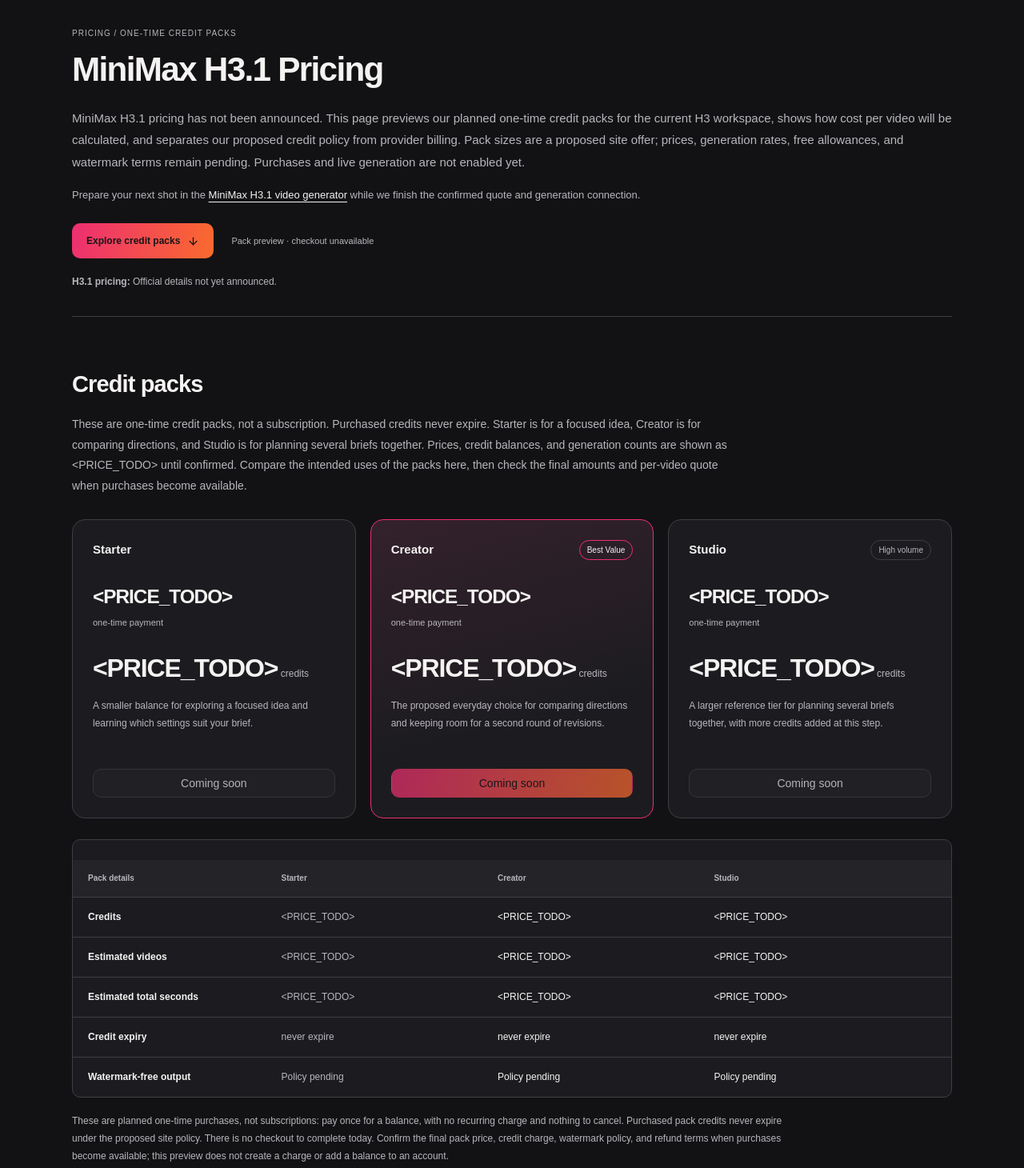
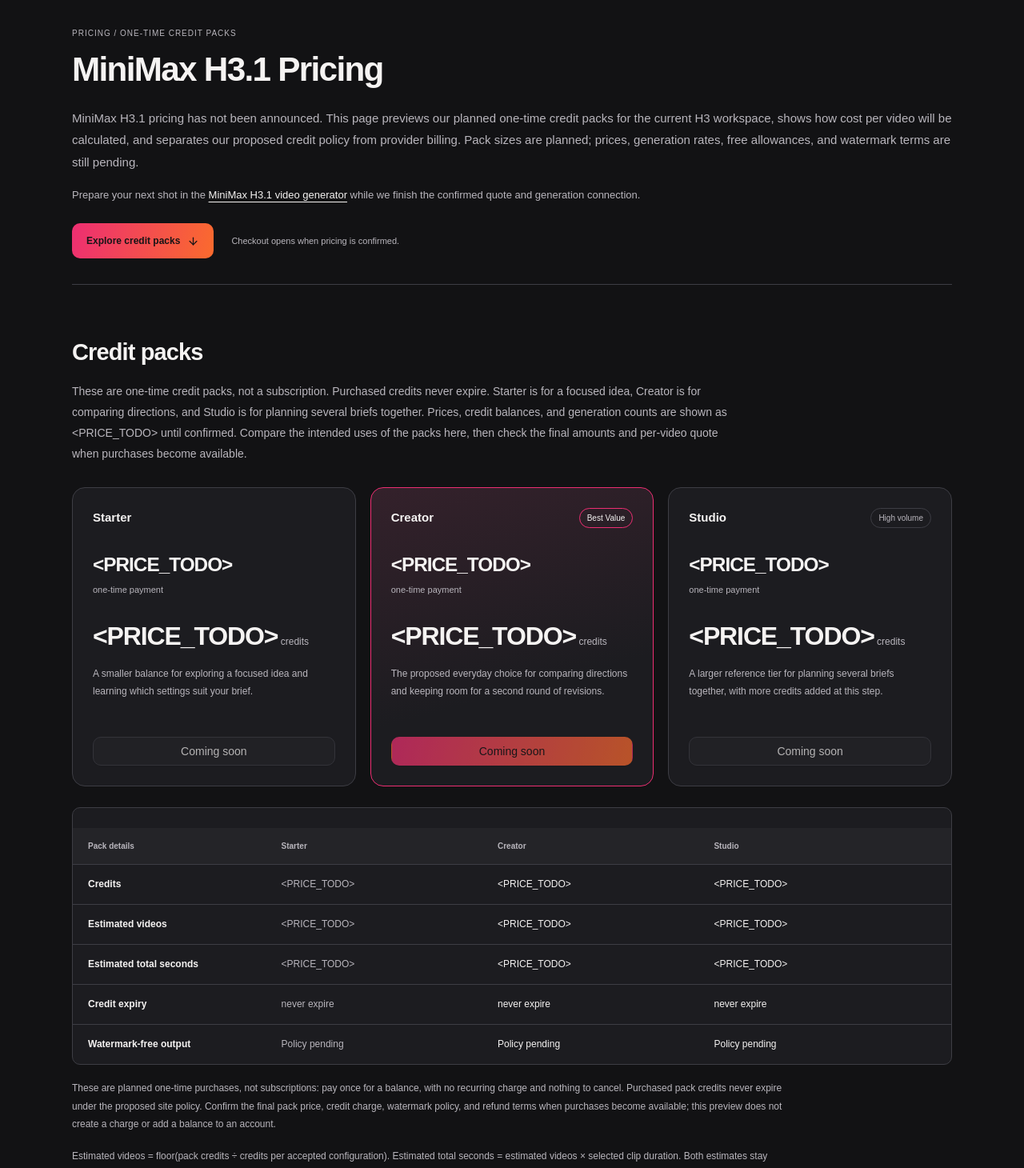
Before and after one commit to diegobona/Minimax-H31, a Next.js app in the folder apps/next-app/: page /minimax-h3.1-pricing in a window 1280 px wide. Shown: the part 80-1540 px from the top of the page at 80% size. Built offline with nearby package versions, Linux system fonts and the light colour scheme; a web font is replaced by a local one.

Commit message:
收敛定价说明并保留三档占位（app/minimax-h3.1-pricing）

```diff
--- a/apps/next-app/app/minimax-h3.1-pricing/page.tsx
+++ b/apps/next-app/app/minimax-h3.1-pricing/page.tsx
@@ -2,8 +2,8 @@
 import Link from 'next/link';
 import { ArrowDown, ArrowUpRight, ChevronDown } from 'lucide-react';
 import { Button } from '@libs/react-shared/ui/button';
-import { PRICING_UPDATED, pricingContent as c } from '@/content/pricing';
-import { DEFAULT_OG_IMAGE, OFFICIAL_UNKNOWN } from '@/content/home';
+import { pricingContent as c } from '@/content/pricing';
+import { DEFAULT_OG_IMAGE } from '@/content/home';
 
 export const metadata: Metadata = {
   title: { absolute: c.metadata.title },
@@ -12,21 +12,15 @@
   openGraph: { title: c.metadata.title, description: c.metadata.description, url: '/minimax-h3.1-pricing', type: 'website', images: [DEFAULT_OG_IMAGE] },
 };
 
-function UpdatedTime() {
-  return <time className="minimax-inline-time" dateTime={PRICING_UPDATED}>{PRICING_UPDATED}</time>;
-}
-
 function RecordedText({ text }: { text: string }) {
-  if (!text.includes(OFFICIAL_UNKNOWN)) return <>{text}</>;
-  const [before, after] = text.split(OFFICIAL_UNKNOWN);
-  return <>{before}{OFFICIAL_UNKNOWN} <UpdatedTime />{after}</>;
+  return <>{text}</>;
 }
 
 export default function PricingPage() {
   const faqLd = {
     '@context': 'https://schema.org',
     '@type': 'FAQPage',
-    mainEntity: c.faq.items.map(({ question, answer }) => ({ '@type': 'Question', name: question, acceptedAnswer: { '@type': 'Answer', text: answer.replace(OFFICIAL_UNKNOWN, `${OFFICIAL_UNKNOWN} ${PRICING_UPDATED}`) } })),
+    mainEntity: c.faq.items.map(({ question, answer }) => ({ '@type': 'Question', name: question, acceptedAnswer: { '@type': 'Answer', text: answer } })),
   };
 
   return (
@@ -37,7 +31,6 @@
         <p className="minimax-guide-lead">{c.hero.introduction}</p>
         <p className="minimax-guide-tool-link">{c.hero.linkLead} <Link href="/#generator">{c.hero.link}</Link> {c.hero.linkTail}</p>
         <div className="minimax-guide-actions"><a href="#credit-packs" className="minimax-guide-primary">{c.hero.compare}<ArrowDown size={15} aria-hidden="true" /></a><span className="minimax-pricing-status">{c.hero.status}</span></div>
-        <p className="minimax-guide-note"><strong>{c.hero.availabilityLabel}</strong> <RecordedText text={c.hero.availability} /></p>
       </div>
 
       <div className="minimax-container minimax-editorial">
@@ -98,7 +91,6 @@
           <div className="minimax-faq-list">{c.faq.items.map((faq, index) => <details className="minimax-faq" key={faq.question} open={index === 0}><summary><h3>{faq.question}</h3><ChevronDown size={17} aria-hidden="true" /></summary><div><p><RecordedText text={faq.answer} /></p></div></details>)}</div>
         </section>
         <p className="minimax-return-link">{c.closing.lead} <Link href="/#generator">{c.closing.link}</Link> {c.closing.tail}</p>
-        <p className="minimax-last-updated">{c.closing.updated} <UpdatedTime /></p>
       </div>
       <script type="application/ld+json" dangerouslySetInnerHTML={{ __html: JSON.stringify(faqLd) }} />
     </article>
--- a/apps/next-app/content/pricing.ts
+++ b/apps/next-app/content/pricing.ts
@@ -1,4 +1,3 @@
-export const PRICING_UPDATED = '2026-10-21';
 export const PRICE_TODO = '<PRICE_TODO>';
 
 export const pricingContent = {
@@ -9,14 +8,12 @@
   hero: {
     label: 'PRICING / ONE-TIME CREDIT PACKS',
     heading: 'MiniMax H3.1 Pricing',
-    introduction: 'MiniMax H3.1 pricing has not been announced. This page previews our planned one-time credit packs for the current H3 workspace, shows how cost per video will be calculated, and separates our proposed credit policy from provider billing. Pack sizes are a proposed site offer; prices, generation rates, free allowances, and watermark terms remain pending. Purchases and live generation are not enabled yet.',
+    introduction: 'MiniMax H3.1 pricing has not been announced. This page previews our planned one-time credit packs for the current H3 workspace, shows how cost per video will be calculated, and separates our proposed credit policy from provider billing. Pack sizes are planned; prices, generation rates, free allowances, and watermark terms are still pending.',
     linkLead: 'Prepare your next shot in the',
     link: 'MiniMax H3.1 video generator',
     linkTail: 'while we finish the confirmed quote and generation connection.',
     compare: 'Explore credit packs',
-    status: 'Pack preview · checkout unavailable',
-    availabilityLabel: 'H3.1 pricing:',
-    availability: 'Official details not yet announced.',
+    status: 'Checkout opens when pricing is confirmed.',
   },
   packs: {
     heading: 'Credit packs',
@@ -38,7 +35,7 @@
       { label: 'Credit expiry', values: ['never expire', 'never expire', 'never expire'] },
       { label: 'Watermark-free output', values: ['Policy pending', 'Policy pending', 'Policy pending'] },
     ],
-    policy: 'These are planned one-time purchases, not subscriptions: pay once for a balance, with no recurring charge and nothing to cancel. Purchased pack credits never expire under the proposed site policy. There is no checkout to complete today. Confirm the final pack price, credit charge, watermark policy, and refund terms when purchases become available; this preview does not create a charge or add a balance to an account.',
+    policy: 'These are planned one-time purchases, not subscriptions: pay once for a balance, with no recurring charge and nothing to cancel. Purchased pack credits never expire under the proposed site policy. Confirm the final pack price, credit charge, watermark policy, and refund terms when purchases become available; this preview does not create a charge or add a balance to an account.',
     estimate: 'Estimated videos = floor(pack credits ÷ credits per accepted configuration). Estimated total seconds = estimated videos × selected clip duration. Both estimates stay pending until the H3 credit rate is configured. Different output settings can use different rates, so a pack cannot honestly promise a fixed number of videos without naming the configuration. Extra attempts also reduce the number of finished clips a balance can cover.',
     // TODO: Before enabling checkout, verify small adjacent price gaps and
     // progressively larger credit increments against the finalized monetary prices.
@@ -57,7 +54,7 @@
     ],
     creditFormula: '× <PRICE_TODO> credits/s = <PRICE_TODO> credits',
     cashFormula: '<PRICE_TODO> credits × <PRICE_TODO> per credit = <PRICE_TODO>',
-    explanation: 'The displayed multiplication is a planning formula. Final quotes must follow the selected provider’s actual billing unit, rounding, supported settings, and any documented minimum charge. If a provider bills by a completed clip rather than by each second, the final quote must use that rule. Do not treat the formula as a promise that every route exposes per-second billing or that a prepared brief has already reserved credits.',
+    explanation: 'The displayed multiplication is a planning formula. Final quotes must follow the selected provider’s actual billing unit, rounding, supported settings, and any documented minimum charge. If a provider bills by a completed clip rather than by each second, the final quote must use that rule.',
     source: 'Check the official H3 creation reference',
     sourceHref: 'https://platform.minimax.io/docs/api-reference/video-generation-v2-create',
     comparisonLead: 'For the differences between the available models, read the',
@@ -72,7 +69,7 @@
       { label: 'Visitor welcome credits', credits: PRICE_TODO, videos: PRICE_TODO, status: 'Not enabled' },
       { label: 'Registered account · daily credits', credits: PRICE_TODO, videos: PRICE_TODO, status: 'Not enabled' },
     ],
-    note: 'Free-credit eligibility, reset times, and any promotional expiry terms will be displayed with the final allowance. The never-expire policy above describes purchased packs; do not assume it establishes the rules of a promotion that has not launched. A free allowance will also need the same confirmed generation rate before it can be translated into a useful number of clips.',
+    note: 'Free-credit eligibility, reset times, and any promotional expiry terms will be displayed with the final allowance. The never-expire policy above describes purchased packs. Promotional allowances will state their own eligibility and expiry terms. A free allowance will also need the same confirmed generation rate before it can be translated into a useful number of clips.',
     detailLead: 'Full eligibility and claim instructions will appear in the',
     detailLink: 'free credits guide',
     detailTail: 'when it is published.',
@@ -83,10 +80,10 @@
   },
   comparison: {
     heading: 'vs Official pricing',
-    introduction: 'Compare the purchase model as well as the headline amount. A consumer membership, a provider API request, and a balance on this independent website can cover different products and conditions. Credits belong to the service that issues them; a balance here should not be assumed to work in Hailuo AI or in a fal account. This table does not describe an unannounced H3.1 plan.',
+    introduction: 'Compare the purchase model as well as the headline amount. A consumer membership, a provider API request, and a credit balance held by another provider can cover different products and conditions. Credits belong to the service that issues them; a balance here should not be assumed to work in Hailuo AI or in a fal account. This table does not describe an unannounced H3.1 plan.',
     columns: ['Service', 'Purchase model', 'What to compare', 'Price'],
     rows: [
-      { service: 'This website', model: 'Planned one-time credit packs; no subscription', compare: 'Site credits, the confirmed generation quote, delivery policy, and final checkout terms.', price: PRICE_TODO, href: '#credit-packs', source: 'Pack preview' },
+      { service: 'Studio credit packs', model: 'Planned one-time credit packs; no subscription', compare: 'Site credits, the confirmed generation quote, delivery policy, and final checkout terms.', price: PRICE_TODO, href: '#credit-packs', source: 'Pack preview' },
       { service: 'Official subscription · Hailuo AI', model: 'Recurring membership, subject to the current official terms', compare: 'Included allowance, model access, membership period, delivery conditions, and official account benefits.', price: PRICE_TODO, href: 'https://hailuoai.video/doc/payment-policy.html', source: 'Official subscription terms' },
       { service: 'fal.ai · usage-based API', model: 'Model-specific metered requests', compare: 'The exact route, billing unit, output settings, and any documented input-processing charges.', price: PRICE_TODO, href: 'https://fal.ai/pricing', source: 'fal billing details' },
     ],
@@ -95,21 +92,19 @@
   faq: {
     heading: 'FAQ',
     items: [
-      { question: 'Is MiniMax H3.1 pricing available now?', answer: 'Official details not yet announced. The pack sizes shown here are a preview of this independent website’s proposed offer for its current H3 workspace. They are not official H3.1 prices. Purchases remain disabled until the monetary amounts, generation rates, and checkout terms are confirmed and displayed before payment.' },
-      { question: 'Are these credit packs a subscription?', answer: 'No. The proposed packs are one-time purchases of a credit balance, with no recurring payment and no subscription to cancel. You would decide whether to buy another pack when you need it. Checkout is currently disabled, so viewing a tier or preparing a prompt does not start any payment agreement.' },
-      { question: 'Do purchased credits expire?', answer: 'Purchased pack credits never expire under the proposed site policy shown in the table. That commitment is separate from any future promotional or daily free allowance, whose eligibility and expiry terms still need to be published. No pack is currently on sale, and this preview does not change an existing account balance.' },
-      { question: 'Can I get a refund for a credit pack?', answer: 'Refund terms have not been finalized, and purchases are currently disabled. Before sales open, the checkout must explain eligibility, how used credits affect a request, and how to contact support. Do not assume that a proposed pack is refundable or non-refundable from this preview; read the final terms before making a purchase.' },
+      { question: 'Is MiniMax H3.1 pricing available now?', answer: 'The pack sizes shown here are a preview of our proposed offer for its current H3 workspace. They are not official H3.1 prices. Compare the final monetary amounts, credit rates, and checkout terms together when choosing a pack.' },
+      { question: 'Are these credit packs a subscription?', answer: 'No. The proposed packs are one-time purchases of a credit balance, with no recurring payment and no subscription to cancel. You would decide whether to buy another pack when you need it. Choose the pack for your next set of shots and review its balance alongside the per-video quote.' },
+      { question: 'Do purchased credits expire?', answer: 'Purchased pack credits never expire under the proposed site policy shown in the table. That commitment is separate from any future promotional or daily free allowance, whose eligibility and expiry terms still need to be published. Compare the purchased balance and any promotional allowance in their own categories when planning a set of clips.' },
+      { question: 'Can I get a refund for a credit pack?', answer: 'Refund terms have not been finalized. Before sales open, the checkout must explain eligibility, how used credits affect a request, and how to contact support. Read the final refund terms with the selected pack before making a purchase.' },
       { question: 'How many H3 videos can I generate with a pack?', answer: 'Divide the pack balance by the confirmed credit charge for the exact generation settings, then round down to whole requests. That charge has not been configured, so clip counts remain placeholders. Resolution, duration, and documented extras can affect the quote, while additional attempts reduce the number of finished clips your balance covers.' },
-      { question: 'Will H3.1 cost more when it launches?', answer: 'Official details not yet announced. We cannot promise the same price, a higher charge, or a conversion rate for an unannounced model. If official H3.1 information becomes available, this page will be updated with the verified provider terms and the site’s own proposed quote before a new charge is offered.' },
       { question: 'Are videos from these packs watermark-free?', answer: 'The site’s watermark policy is still pending verification of the actual generation and delivery route. The table therefore makes no watermark-free guarantee for any tier. Before purchasing or publishing a clip, check the confirmed delivery terms and inspect the resulting file; a model name or pack size alone does not establish those conditions.' },
       { question: 'How many free credits do visitors and registered users receive?', answer: 'Both the visitor allowance and the daily registered-user allowance remain placeholders and are not enabled in the current workspace. We will publish the amount, claim rules, and any reset or expiry conditions together. Until a generation rate is configured, an allowance also cannot honestly be advertised as a fixed number of free videos.' },
-      { question: 'Why can this site cost differently from the official service or fal.ai?', answer: 'Each service defines its own billing unit, included features, and delivery conditions. An official membership can bundle account benefits, while an API route quotes usage for a particular configuration. This website proposes a separate credit balance. Compare equivalent settings and current terms, and do not assume that credits or membership benefits transfer between services.' },
+      { question: 'Why can prices differ from the official service or fal.ai?', answer: 'Each service defines its own billing unit, included features, and delivery conditions. An official membership can bundle account benefits, while an API route quotes usage for a particular configuration. Compare equivalent settings and current terms, including which account holds the credits and membership benefits.' },
     ],
   },
   closing: {
     lead: 'Start with a focused brief in the',
     link: 'MiniMax H3.1 video generator',
     tail: 'then return for a confirmed quote when live generation and purchases are enabled.',
-    updated: 'Last updated:',
   },
 } as const;
```
